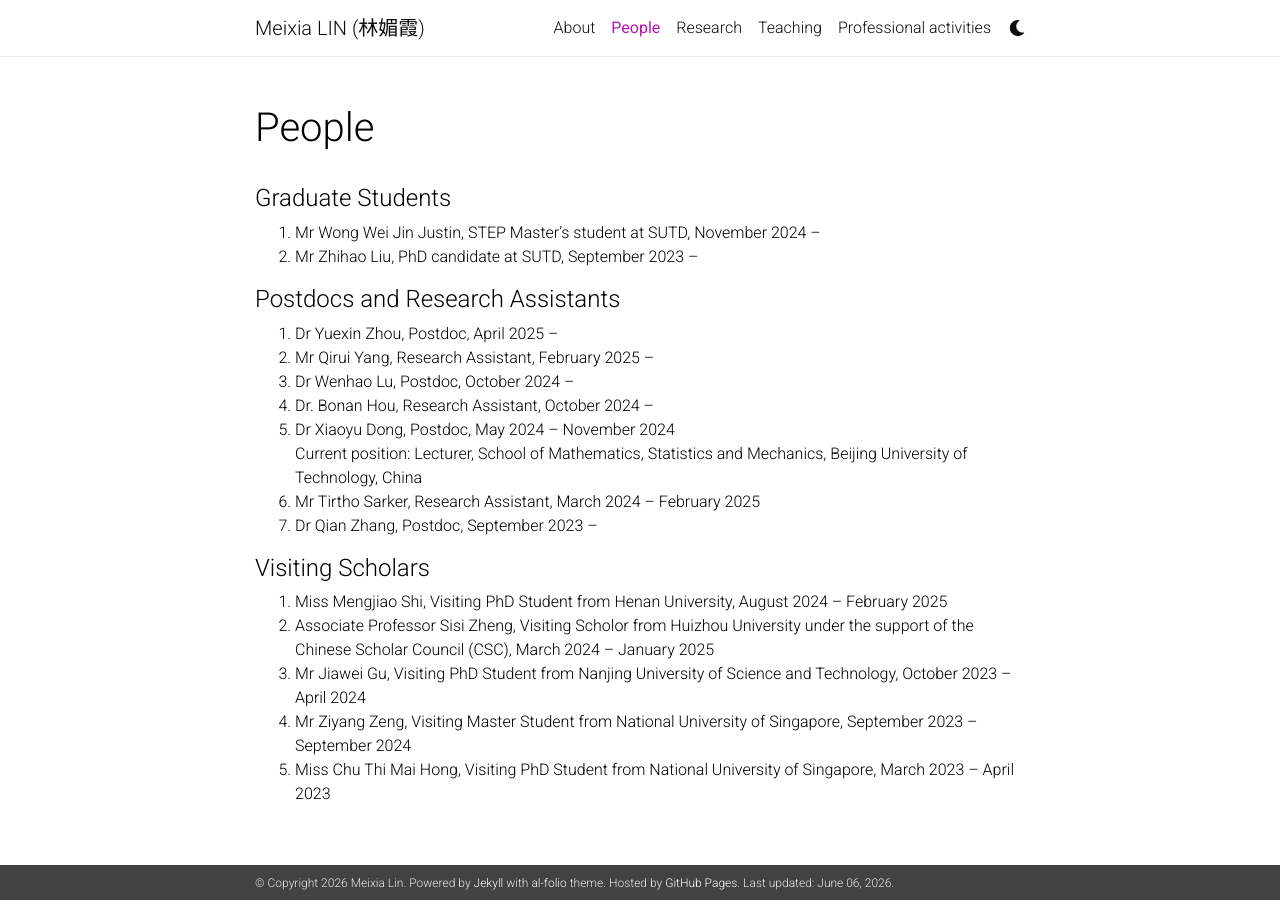
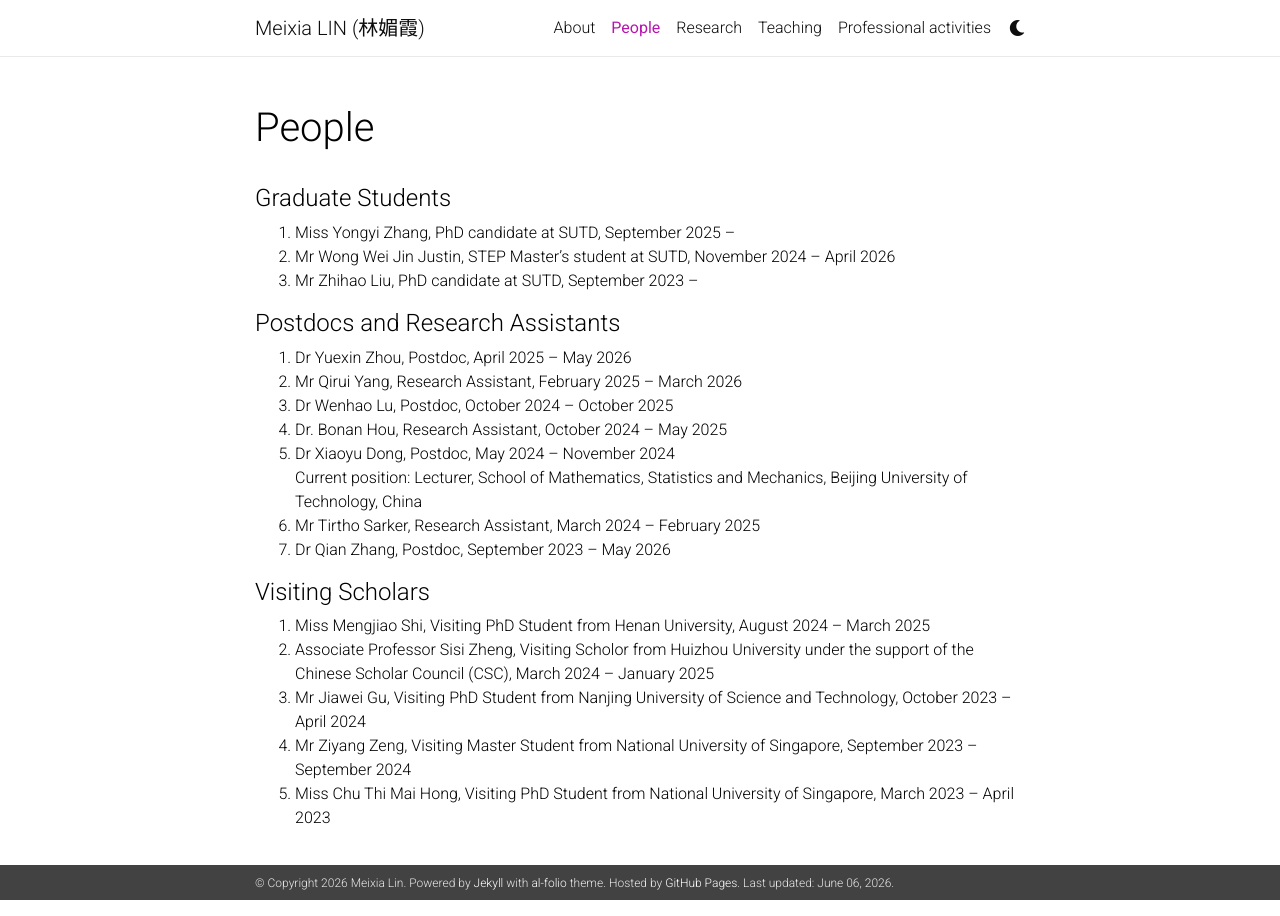
Before and after one commit to linmeixia/linmeixia.github.io, a Jekyll site: the page built from _pages/people.md, in a window 1280 px wide. Built offline with Jekyll 4.4.1, drawn with Linux system fonts in a browser that asks for light colours; nearby versions of some CDN libraries; comment, search, counter and statistics services are not loaded; a style sheet for code colours, icons or effects is not loaded.

Commit message:
Update people.md

```diff
--- a/_pages/people.md
+++ b/_pages/people.md
@@ -10,26 +10,27 @@ nav: true
 
 <h4>Graduate Students</h4>
 
-1. Mr Wong Wei Jin Justin, STEP Master's student at SUTD, November 2024 --
-2. Mr Zhihao Liu, PhD candidate at SUTD, September 2023 --
+1. Miss Yongyi Zhang, PhD candidate at SUTD, September 2025 --
+2. Mr Wong Wei Jin Justin, STEP Master's student at SUTD, November 2024 -- April 2026
+3. Mr Zhihao Liu, PhD candidate at SUTD, September 2023 --
 
 
 <h4>Postdocs and Research Assistants</h4>
 
-1. Dr Yuexin Zhou, Postdoc, April 2025 --
-2. Mr Qirui Yang, Research Assistant, February 2025 --
-3. Dr Wenhao Lu, Postdoc, October 2024 --
-4. Dr. Bonan Hou, Research Assistant, October 2024 --
+1. Dr Yuexin Zhou, Postdoc, April 2025 -- May 2026
+2. Mr Qirui Yang, Research Assistant, February 2025 -- March 2026
+3. Dr Wenhao Lu, Postdoc, October 2024 -- October 2025
+4. Dr. Bonan Hou, Research Assistant, October 2024 -- May 2025
 5. Dr Xiaoyu Dong, Postdoc, May 2024 -- November 2024
    Current position: Lecturer, School of Mathematics, Statistics and Mechanics, Beijing University of Technology, China
 6. Mr Tirtho Sarker, Research Assistant, March 2024 -- February 2025
-7. Dr Qian Zhang, Postdoc, September 2023 --
+7. Dr Qian Zhang, Postdoc, September 2023 -- May 2026
 
 
 
 <h4>Visiting Scholars</h4>
 
-1. Miss Mengjiao Shi, Visiting PhD Student from Henan University, August 2024 -- February 2025
+1. Miss Mengjiao Shi, Visiting PhD Student from Henan University, August 2024 -- March 2025
 2. Associate Professor Sisi Zheng, Visiting Scholor from Huizhou University under the support of the Chinese Scholar Council (CSC), March 2024 -- January 2025
 3. Mr Jiawei Gu, Visiting PhD Student from Nanjing University of Science and Technology, October 2023 -- April 2024
 4. Mr Ziyang Zeng, Visiting Master Student from National University of Singapore, September 2023 -- September 2024
```
